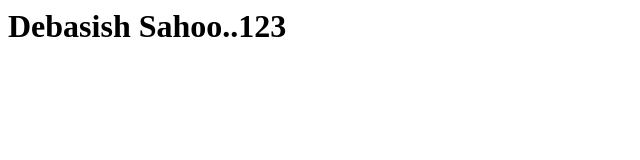
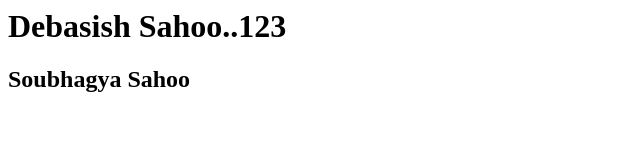
Before and after one commit to DebasishSahoo1987/first-app, a plain HTML site: page index.html in a window 1280 px wide. Shown: the whole page, without its empty margins (0-640 px from the left). Drawn offline with Linux system fonts and the light colour scheme.

Commit message:
added one additional line

```diff
--- a/index.html
+++ b/index.html
@@ -1,3 +1,4 @@
 <html>
 	<h1> Debasish Sahoo..123 </h1>
+	<h2> Soubhagya Sahoo </h2>
 </html>
```
